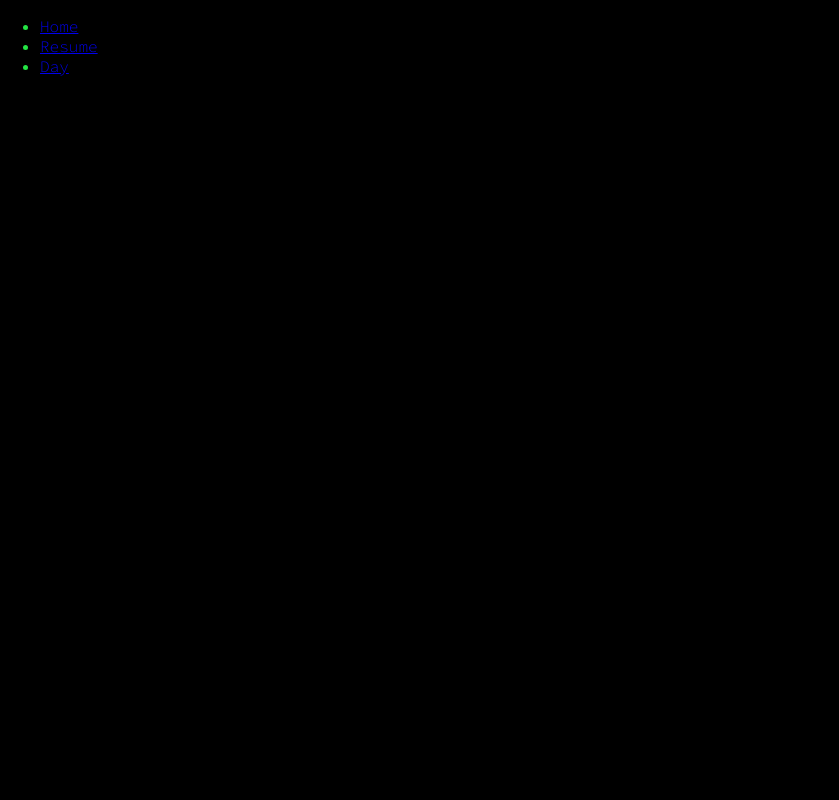
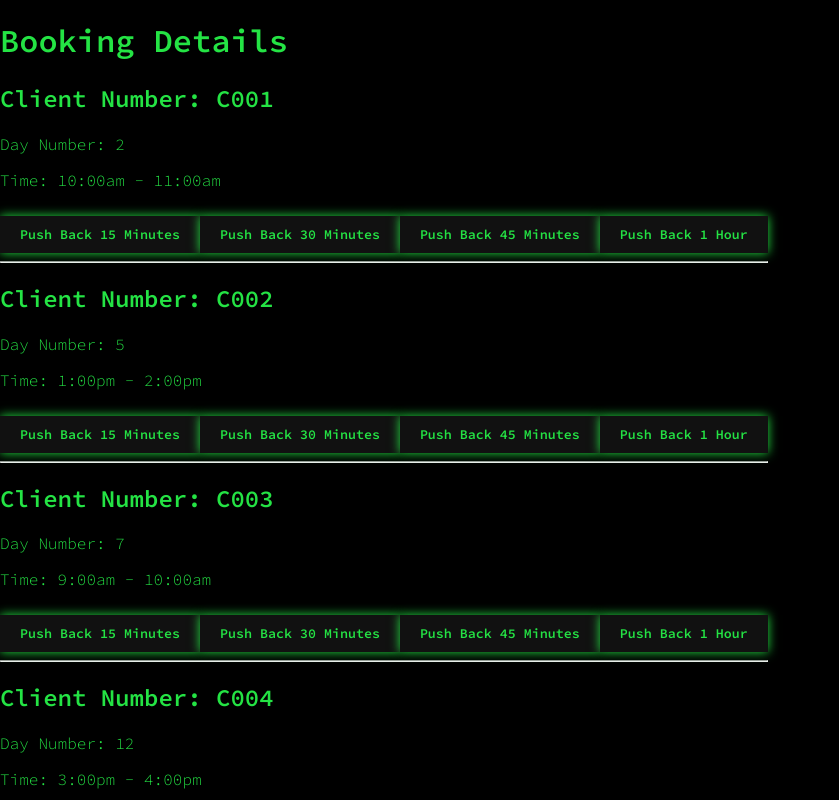
Before and after one commit to lockej2005/joshsresume1, a React (Create React App) app: page /admin in a window 1280 px wide. Before the commit this address had no page. Shown: the top 800 px of the page, without its empty margins (0-839 px from the left). Built offline with nearby package versions, Linux system fonts and the light colour scheme.

Commit message:
IT FINALLY WORKED!

```diff
--- a/src/App.css
+++ b/src/App.css
@@ -164,3 +164,29 @@ body {
   border-color: green;
   box-shadow: 0 0 5px 2px rgba(0, 128, 0, 0.5);
 }
+
+
+/* Push back buttons*/
+.push-back-button {
+  font-family: 'Source Code Pro', monospace;
+  color: #24e344;
+  background-color: #111;
+  padding: 10px 20px;
+  margin-top: 10px;
+  font-weight: bold;
+  border: none;
+  outline: none;
+  box-shadow: 0 0 10px #24e344;
+  transition: box-shadow 0.3s ease-in-out;
+}
+
+.push-back-button:hover {
+  animation: onHover 1s;
+  box-shadow: 0 0 25px #24e344;
+}
+
+@keyframes onHover {
+  100% {
+    box-shadow: 0 0 25px #24e344;
+  }
+}
--- a/src/App.js
+++ b/src/App.js
@@ -4,29 +4,19 @@ import './App.css'; // Import your CSS file
 import Home from './home';
 import Resume from './resume';
 import Day from './day';
+import Admin from './admin'
 
 function App() {
   return (
     <Router>
-      <nav>
-        <ul>
-          <li>
-            <Link to="/">Home</Link>
-          </li>
-          <li>
-            <Link to="/resume">Resume</Link>
-          </li>
-          <li>
-            <Link to="/day">Day</Link>
-          </li>
-        </ul>
-      </nav>
 
       <Routes>
-        <Route path="/" element={<Home />} />
+        <Route path="/home" element={<Home />} />
         <Route path="/resume" element={<Resume />} />
+        <Route path="/" element={<Resume />} />
         <Route path="/day" element={<Day />} />
         <Route path="/day/:day" element={<Day />} />
+        <Route path="/admin" element={<Admin />} />
       </Routes>
     </Router>
   );
--- /dev/null
+++ b/src/admin.js
@@ -0,0 +1,55 @@
+import React, { useState, useEffect } from 'react';
+import bookingsData from './bookings.json';
+
+const Admin = () => {
+  const [bookings, setBookings] = useState([]);
+
+  useEffect(() => {
+    setBookings(bookingsData);
+  }, []);
+
+  const pushAppointmentBack = (bookingId, minutes) => {
+    // Find the booking in the state by its ID
+    const updatedBookings = bookings.map((booking) => {
+      if (booking.bookingId === bookingId) {
+        // Push the appointment back by the specified minutes
+        const newTime = new Date(booking.time);
+        newTime.setMinutes(newTime.getMinutes() + minutes);
+        return { ...booking, time: newTime };
+      }
+      return booking;
+    });
+
+    // Update the state with the modified bookings
+    setBookings(updatedBookings);
+  };
+
+  return (
+    <div>
+      <h1>Booking Details</h1>
+      {bookings.map((booking) => (
+        <div key={booking.bookingId}>
+          <h2>Client Number: {booking.customerNumber}</h2>
+          <p>Day Number: {booking.dayNumber}</p>
+          <p>Time: {booking.time}</p>
+            <button className="push-back-button" onClick={() => pushAppointmentBack(booking.bookingId, 15)}>
+            Push Back 15 Minutes
+            </button>
+            <button className="push-back-button" onClick={() => pushAppointmentBack(booking.bookingId, 30)}>
+            Push Back 30 Minutes
+            </button>
+            <button className="push-back-button" onClick={() => pushAppointmentBack(booking.bookingId, 45)}>
+            Push Back 45 Minutes
+            </button>
+            <button className="push-back-button" onClick={() => pushAppointmentBack(booking.bookingId, 60)}>
+            Push Back 1 Hour
+            </button>
+
+          <hr />
+        </div>
+      ))}
+    </div>
+  );
+};
+
+export default Admin;
--- /dev/null
+++ b/src/bookings.json
@@ -0,0 +1,37 @@
+[
+    {
+      "bookingId": "B001",
+      "customerNumber": "C001",
+      "dayNumber": 2,
+      "time": "10:00am - 11:00am",
+      "cost": 50
+    },
+    {
+      "bookingId": "B002",
+      "customerNumber": "C002",
+      "dayNumber": 5,
+      "time": "1:00pm - 2:00pm",
+      "cost": 50
+    },
+    {
+      "bookingId": "B003",
+      "customerNumber": "C003",
+      "dayNumber": 7,
+      "time": "9:00am - 10:00am",
+      "cost": 50
+    },
+    {
+      "bookingId": "B004",
+      "customerNumber": "C004",
+      "dayNumber": 12,
+      "time": "3:00pm - 4:00pm",
+      "cost": 50
+    },
+    {
+      "bookingId": "B005",
+      "customerNumber": "C005",
+      "dayNumber": 16,
+      "time": "12:00pm - 1:00pm",
+      "cost": 50
+    }
+  ]
--- a/src/home.js
+++ b/src/home.js
@@ -43,13 +43,9 @@ class Home extends React.Component {
       <div style={{ width: '900px', margin: '0 auto' }}>
         <div style={{ display: 'flex', flexDirection: 'row', marginTop:'20px' }}>
         <h1 style={{ marginRight: '50px' }}>Lawn Mowing Booking Service</h1>
-        <Link to="/" className="solution-btn" style={{ textDecoration: 'none', marginTop:'20px' }}>Go back to Home</Link>
+        <Link to="/resume" className="solution-btn" style={{ textDecoration: 'none', marginTop:'20px' }}>Go back to Home</Link>
         </div>
-        <p>This is the landing page.</p>
-        <h1>final test e</h1>
-        <h1>test blurrrrrrr</h1>
-        <h1>final test</h1>
-        <h1>main?</h1>
+        <Link to="/admin" className="solution-btn" style={{ textDecoration: 'none', marginTop:'20px' }}>Admin Page</Link>
         <h2>Calendar</h2>
         <p>Total Cost: ${totalCost}</p>
         <SelectedDayContext.Provider value={selectedDay}>
```
Also changed, not shown: src/resume.js (line endings or trailing spaces).
